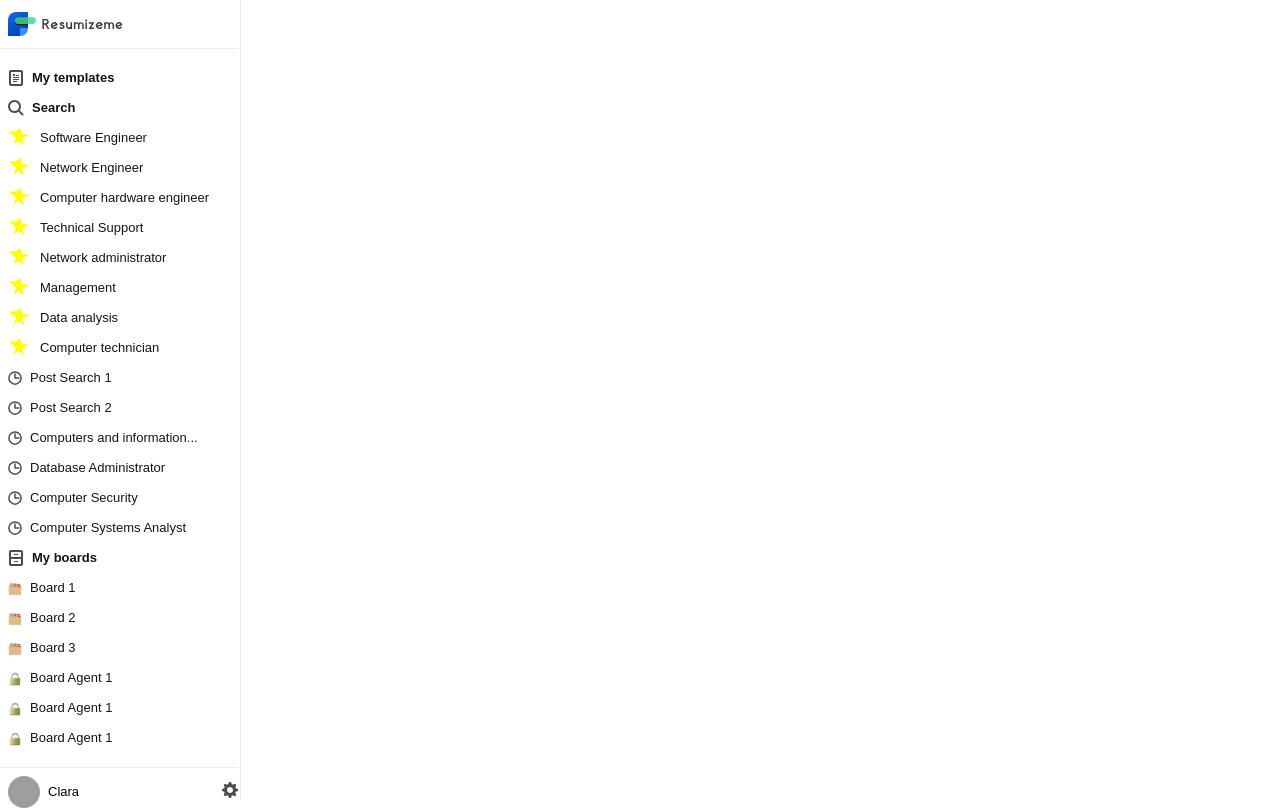
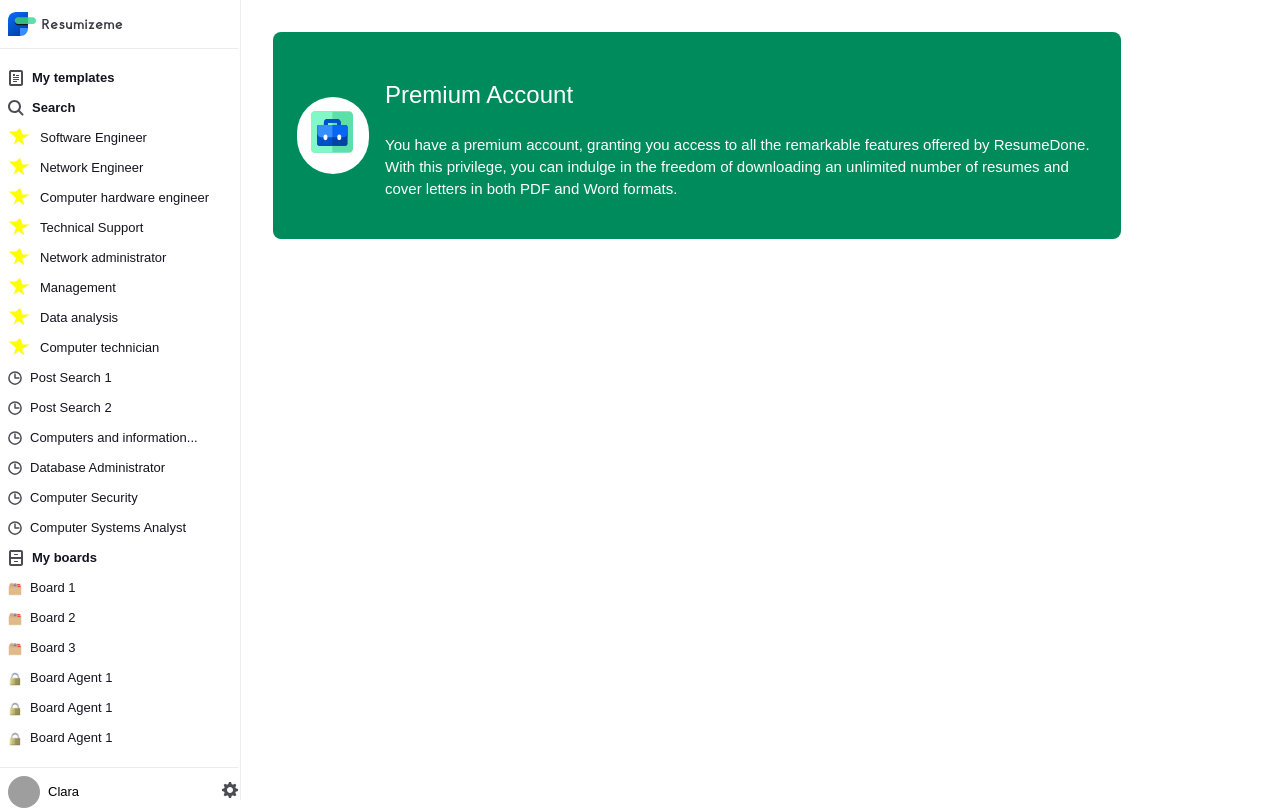
Before and after one commit to crystel1996/test-frontends, a React (Create React App) app in the folder front/: page / in a window 1280 px wide. Built offline with nearby package versions, Linux system fonts and the light colour scheme; grey boxes are pictures that could not be loaded.

Commit message:
add alert component

```diff
--- a/front/src/App.css
+++ b/front/src/App.css
@@ -2,3 +2,8 @@ a {
     text-decoration: none;
     color: inherit;
 }
+
+body {
+    max-height: 100vh;
+    overflow-x: hidden;
+}
--- /dev/null
+++ b/front/src/Components/Alert/Alert.tsx
@@ -0,0 +1,18 @@
+import React, { FC } from 'react';
+import { AlertComponentInterface } from './interface';
+import style from './style.module.css';
+import icon_carreer from './../../Assets/career.svg';
+
+export const Alert: FC<AlertComponentInterface> = () => {
+
+    return <div className={style.alertContent}>
+        <div className={style.alertContentImageContent}>
+            <img src={icon_carreer} alt="alert-premium" />
+        </div>
+        <div>
+            <p className={style.alertTitle}>Premium Account</p>
+            <p className={style.alertTextContent}>You have a premium account, granting you access to all the remarkable features offered by ResumeDone. With this privilege, you can indulge in the freedom of downloading an unlimited number of resumes and cover letters in both PDF and Word formats.</p>
+        </div>
+    </div>
+
+}
--- /dev/null
+++ b/front/src/Components/Alert/index.ts
@@ -0,0 +1 @@
+export * from './Alert';
--- /dev/null
+++ b/front/src/Components/Alert/interface.ts
@@ -0,0 +1 @@
+export interface AlertComponentInterface {}
--- /dev/null
+++ b/front/src/Components/Alert/style.module.css
@@ -0,0 +1,30 @@
+.alertContent {
+    display: flex;
+    width: 800px;
+    padding: 24px;
+    align-items: center;
+    gap: 16px;
+    background: var(--secondary-g-400-default, #008B5D);
+    border-radius: 8px;
+    color: var(--grayscale-white, #FFF);
+}
+
+.alertContentImageContent {
+    border-radius: 1000px;
+    background: var(--grayscale-white, #FFF);
+    padding: 12px;
+}
+
+p.alertTitle {
+    font-size: 24px;
+    font-style: normal;
+    font-weight: 400;
+    line-height: 30px; /* 125% */
+}
+
+p.alertTextContent {
+    font-size: 15px;
+    font-style: normal;
+    font-weight: 400;
+    line-height: 22px; /* 146.667% */
+}
--- a/front/src/Components/Main/Main.tsx
+++ b/front/src/Components/Main/Main.tsx
@@ -1,8 +1,15 @@
 import React, { FC } from 'react';
 import { MainComponentInterface } from './interface';
+import { Alert } from '../Alert';
+import style from './style.module.css';
+import classNames from 'classnames';
 
 export const Main: FC<MainComponentInterface> = () => {
 
-    return <></>
+    return <div className={classNames("pure-g",style.mainContent)}>
+        <div className="pure-u-1">
+            <Alert />
+        </div>
+    </div>
 
 }
--- /dev/null
+++ b/front/src/Components/Main/style.module.css
@@ -0,0 +1,7 @@
+.mainContent {
+    max-height: 100vh;
+    padding: 32px;
+    display: flex;
+    align-items: center; /* Center vertically */
+    justify-content: center; /* Center horizontally */
+}
--- a/front/src/Components/Premium/Premium.tsx
+++ b/front/src/Components/Premium/Premium.tsx
@@ -2,15 +2,16 @@ import React, { FC } from 'react';
 import { PremiumComponentInterface } from './interface';
 import { Sidebar } from '../Sidebar';
 import { Main } from '../Main';
+import style from './style.module.css';
 
 export const Premium: FC<PremiumComponentInterface> = () => {
 
-    return <>
+    return <div className={style.premiumContent}>
 
         <Sidebar />
 
         <Main />
 
-    </>
+    </div>
 
 }
--- /dev/null
+++ b/front/src/Components/Premium/style.module.css
@@ -0,0 +1,5 @@
+.premiumContent {
+    max-height: 100vh;
+    display: flex;
+    flex-direction: row;
+}
--- a/front/src/Components/Sidebar/style.module.css
+++ b/front/src/Components/Sidebar/style.module.css
@@ -1,7 +1,7 @@
 .sidebar {
     display: flex;
     width: 240px;
-    height: 100vh;
+    max-height: 100vh;
     flex-direction: column;
     align-items: flex-start;
     flex-shrink: 0;
```
